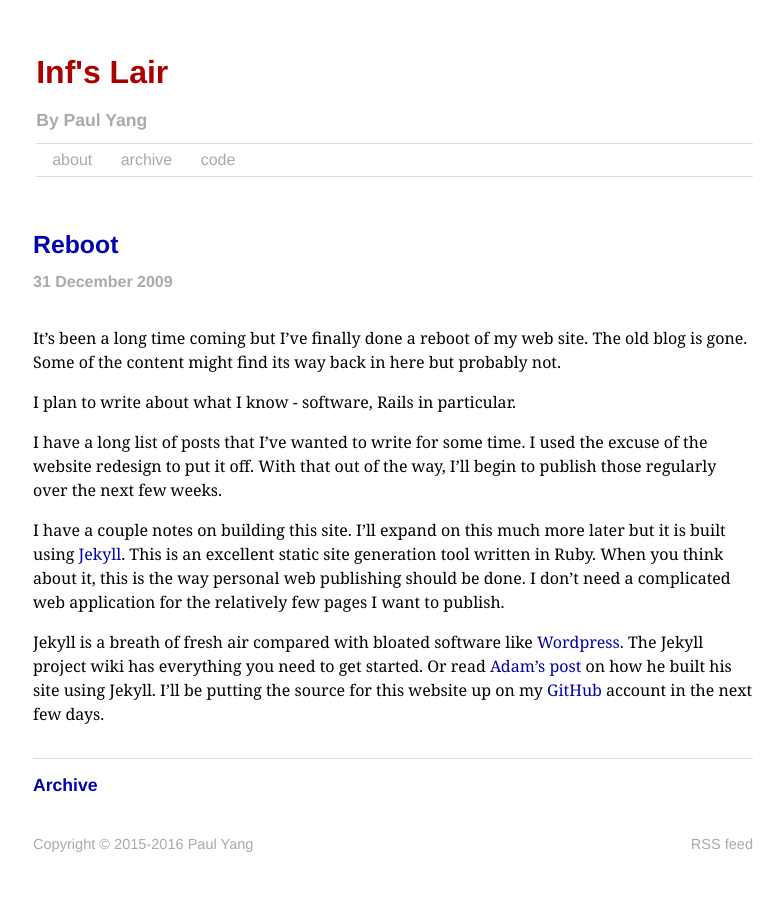
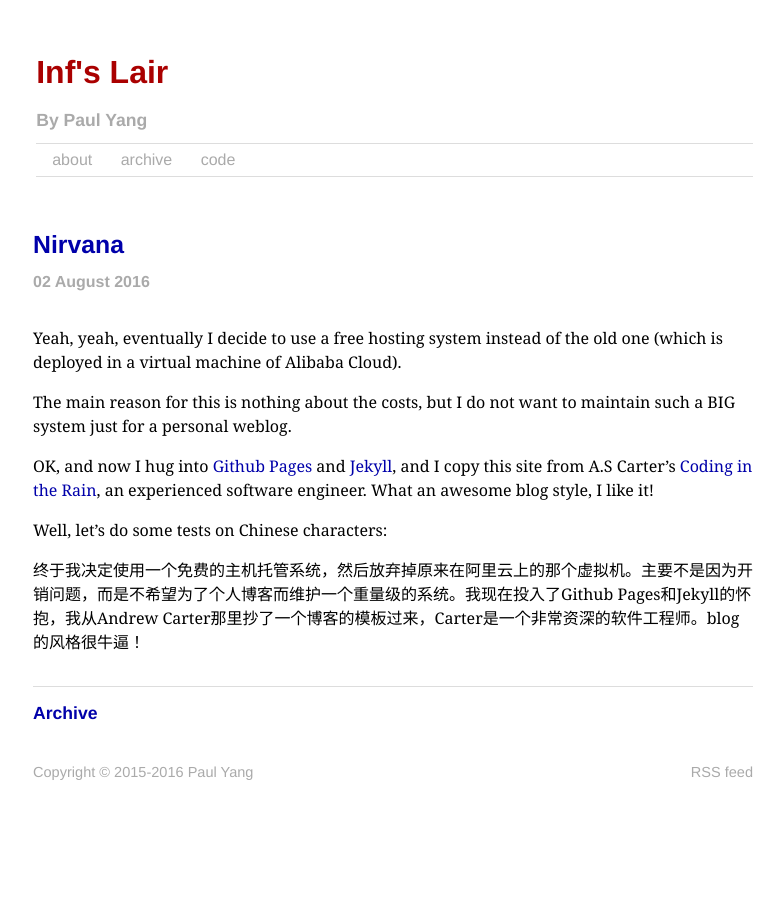
Before and after one commit to InfoHunter/infohunter.github.io, a Jekyll site: the page built from index.html, in a window 1280 px wide. Shown: the whole page, without its empty margins (247-1031 px from the left). Built offline with Jekyll 4.4.1, drawn with Linux system fonts in a browser that asks for light colours.

Commit message:
update
Signed-off-by: Paul Yang <paulyang.inf@gmail.com>

```diff
--- a/_posts/2009-12-31-reboot.markdown
+++ /dev/null
@@ -1,15 +0,0 @@
----
-layout: post
-title: Reboot
-date: 2009-12-31 22:05:00
----
-
-It's been a long time coming but I've finally done a reboot of my web site. The old blog is gone. Some of the content might find its way back in here but probably not.
-
-I plan to write about what I know - software, Rails in particular.
-
-I have a long list of posts that I've wanted to write for some time. I used the excuse of the website redesign to put it off. With that out of the way, I'll begin to publish those regularly over the next few weeks.
-
-I have a couple notes on building this site. I'll expand on this much more later but it is built using [Jekyll](http://github.com/mojombo/jekyll). This is an excellent static site generation tool written in Ruby. When you think about it, this is the way personal web publishing should be done. I don't need a complicated web application for the relatively few pages I want to publish.
-
-Jekyll is a breath of fresh air compared with bloated software like [Wordpress](http://wordpress.org). The Jekyll project wiki has everything you need to get started. Or read [Adam's post](http://blog.martiandesigns.com/) on how he built his site using Jekyll. I'll be putting the source for this website up on my [GitHub](http://github.com/ascarter) account in the next few days.
--- /dev/null
+++ b/_posts/2016-08-02-nirvana.markdown
@@ -0,0 +1,15 @@
+---
+layout: post
+title: Nirvana
+date: 2016-08-02 16:22:00
+---
+
+Yeah, yeah, eventually I decide to use a free hosting system instead of the old one (which is deployed in a virtual machine of Alibaba Cloud).
+
+The main reason for this is nothing about the costs, but I do not want to maintain such a BIG system just for a personal weblog.
+
+OK, and now I hug into [Github Pages](https://github.io) and [Jekyll](http://github.com/mojombo/jekyll), and I copy this site from A.S Carter's [Coding in the Rain](https://github.com/ascarter/ascarter.github.io), an experienced software engineer. What an awesome blog style, I like it!
+
+Well, let's do some tests on Chinese characters:
+
+终于我决定使用一个免费的主机托管系统，然后放弃掉原来在阿里云上的那个虚拟机。主要不是因为开销问题，而是不希望为了个人博客而维护一个重量级的系统。我现在投入了Github Pages和Jekyll的怀抱，我从Andrew Carter那里抄了一个博客的模板过来，Carter是一个非常资深的软件工程师。blog的风格很牛逼！
--- a/about.markdown
+++ b/about.markdown
@@ -3,19 +3,12 @@ layout: default
 title: about
 ---
 
-<span id="about-portrait"><img src="images/about-portrait.jpg" alt="Portrait of Andrew Carter" /></span>
+My name is Paul Yang, aka 'InfoHunter' on the Internet. I live in Shenyang and Beijing, China. I have a 'Tale of Two Cities' life-style.
 
-My name is Andrew Carter. I live near Seattle, WA. I am currently a software engineer at [Flipboard](http:/www.flipboard.com).
-
-I studied Electrical Engineering at the University of Washington and graduated in 1994. I've been in software engineering professionally since 1992. My past roles include [Amazon Web Services](http://aws.amazon.com), [Hulu](http://www.hulu.com), [Getty Images](http://www.gettyimages.com), and [Microsoft](http://www.microsoft.com). I've also spent some time at early stage startups.
-
-My professional focus is broadly in what is now known as *cloud services* but it has been called many things throughout my career. I have a particularly strong interest in the intersection of services with the web and mobile devices.
-
-Outside of work, I'm an avid cyclist and skier.
+I will not tell you where I currently work at, it's very important to keep it secret.
 
 # Contact Me
 
-* **Email:** andrew (at this domain)
-* **GitHub:** [github.com/ascarter](http://github.com/ascarter)
-* **Flipboard:** [@ascarter](https://flipboard.com/@ascarter)
-* **Twitter:** [@ascarter](http://twitter.com/ascarter)
+* **Email:** paulyang at gmail.com
+* **GitHub:** [github.com/InfoHunter](http://github.com/InfoHunter)
+* **Twitter:** [@paulyang_inf](http://twitter.com/paulyang_inf)
--- a/rss.xml
+++ b/rss.xml
@@ -4,12 +4,12 @@ layout: nil
 <?xml version="1.0"?>
 <rss version="2.0" xmlns:atom="http://www.w3.org/2005/Atom">
   <channel>
-    <title>Coding in the Rain</title>
+    <title>Inf's Lair</title>
 	<link >{{ site.url }}/</link>
 	<atom:link href="{{ site.url }}/rss.xml" rel="self" type="application/rss+xml" />
-	<description>Andrew Carter's weblog.</description>
+	<description>Paul Yang's blog.</description>
 	<language>en-us</language>
-	<copyright>Copyright 2005-{{ site.time | date: "%Y" }}</copyright>
+	<copyright>Copyright 2015-{{ site.time | date: "%Y" }}</copyright>
     <lastBuildDate>{{ site.time | date: "%a, %d %b %Y %H:%M:%S %z" }}</lastBuildDate>
     {% for post in site.posts %}
     <item>
```
Also changed, not shown: resume.markdown (deleted, +0 -170 lines).
